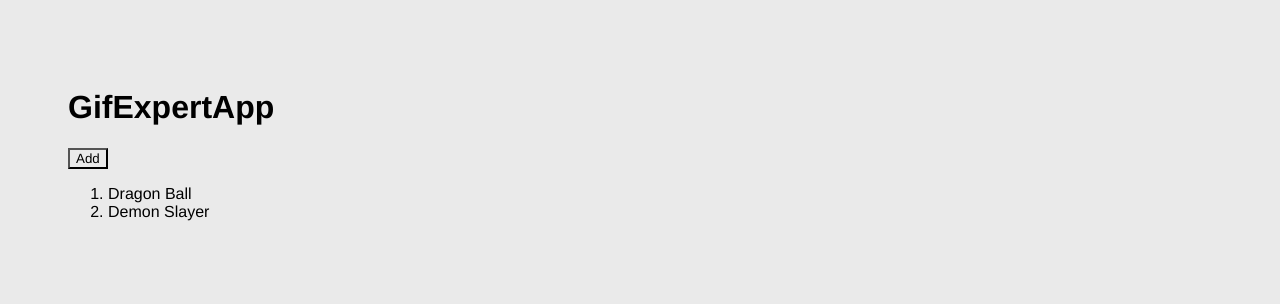
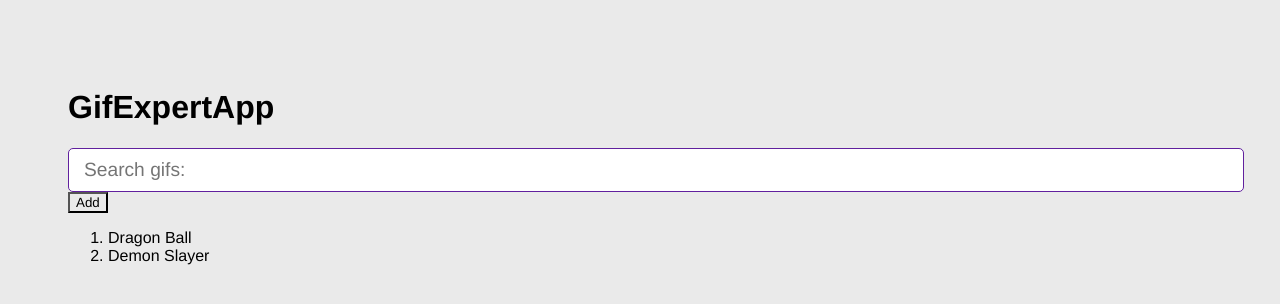
Before and after one commit to joelrdz/ufhr-gif-expert, a React (Vite) app: page / in a window 1280 px wide. Shown: the top 304 px of the page. Built offline with nearby package versions, Linux system fonts and the light colour scheme.

Commit message:
<AddCategory />, form and input data flow with state

```diff
--- a/src/GifExpertApp.jsx
+++ b/src/GifExpertApp.jsx
@@ -1,4 +1,5 @@
 import { useState } from 'react';
+import { AddCategory } from './components/AddCategory';
 
 export const GifExpertApp = () => {
   const [categories, setCategories] = useState(['Dragon Ball', 'Demon Slayer']);
@@ -13,6 +14,7 @@
     <h1>GifExpertApp</h1>
 
     {/* Input */}
+    <AddCategory />
 
     {/* List of Gifs */}
     <button onClick={ handleAddCategory }>Add</button>
--- /dev/null
+++ b/src/components/AddCategory.jsx
@@ -0,0 +1,25 @@
+import { useState } from 'react';
+
+export const AddCategory = () => {
+  const [inputValue, setInputValue] = useState('');
+
+  const handleInputChange = ({ target }) => {
+    setInputValue(target.value);
+  };
+
+  const handleSubmit = e => {
+    e.preventDefault();
+    console.log(inputValue);
+  };
+
+  return (
+    <form onSubmit={ handleSubmit }>
+      <input
+        type="text"
+        placeholder="Search gifs:"
+        value={ inputValue }
+        onChange={ handleInputChange }
+      />
+    </form>
+  );
+};
```
